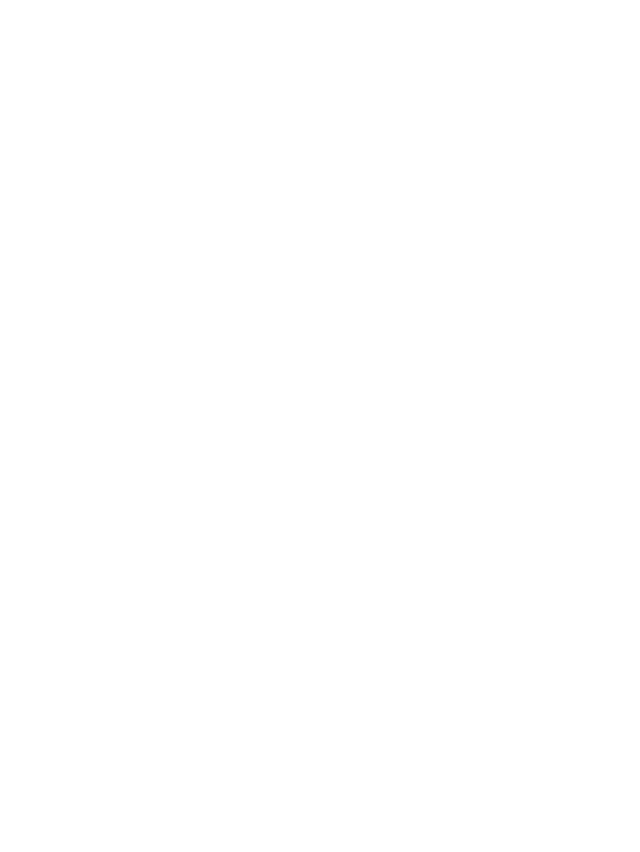
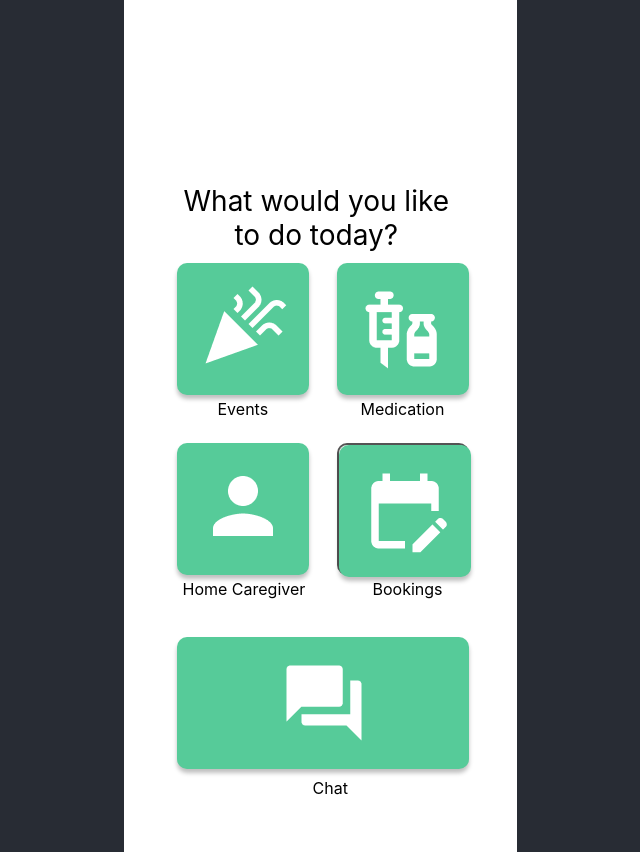
Before and after one commit to accenturebootcamp/myCare, a React (Create React App) app: page / in a window 1280 px wide. Before the commit this address had no page. Shown: the whole page, without its empty margins (320-960 px from the left). Before the commit the page ends 800 px from the top, so only its background shows below. Built offline with nearby package versions, Linux system fonts and the light colour scheme; what aws-amplify would draw is missing.

Commit message:
Update App.js

```diff
--- a/src/App.js
+++ b/src/App.js
@@ -13,7 +13,7 @@
         <BrowserRouter>
           <div>
             <Routes>
-              <Route path="/myCare" element={<Home />} />
+              <Route path="/" element={<Home />} />
               <Route path="/Services" element={<Service />} />
               <Route path="/AddService" element={<AddService />} />
             </Routes>
```
